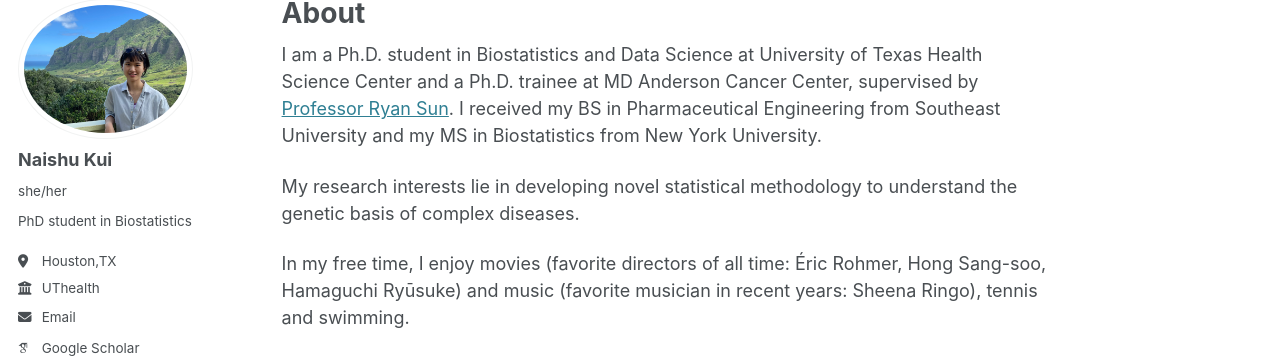
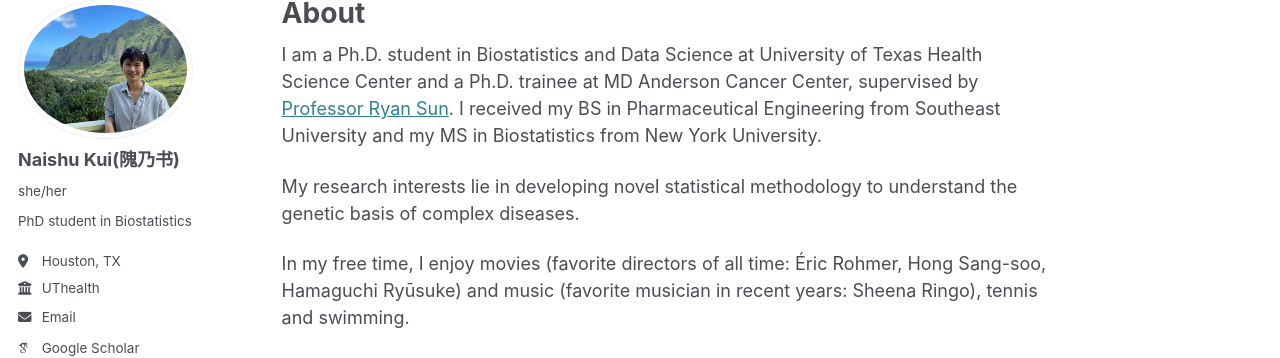
Before and after one commit to naishukui/naishukui.github.io, a Jekyll site: the page built from _pages/about.md, in a window 1280 px wide. Shown: the part 107-465 px from the top of the page. Built offline with Jekyll 4.4.1, drawn with Linux system fonts in a browser that asks for light colours; some web fonts are replaced.

Commit message:
Update _config.yml

```diff
--- a/_config.yml
+++ b/_config.yml
@@ -23,10 +23,10 @@ repository               : "academicpages/academicpages.github.io"
 author:
   # Biographic information
   avatar           : "profile.png"
-  name             : "Naishu Kui"
+  name             : "Naishu Kui(隗乃书)"
   pronouns         : "she/her"
   bio              : "PhD student in Biostatistics"
-  location         : "Houston,TX"
+  location         : "Houston, TX"
   employer         : "UThealth"
   #employer         : "MD Anderson Cancer Center"
   uri              : # URL
```
